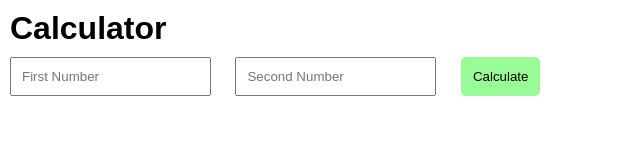
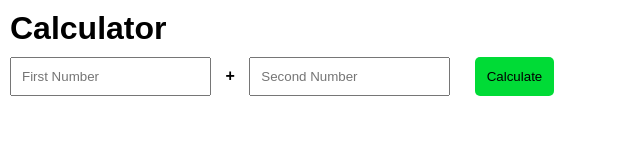
Before and after one commit to ariana124/simple_calculator, a website: page index.html in a window 1280 px wide. Shown: the whole page, without its empty margins (0-640 px from the left). Drawn offline with Linux system fonts and the light colour scheme.

Commit message:
removed unused container

```diff
--- a/index.html
+++ b/index.html
@@ -1,7 +1,6 @@
 <!DOCTYPE html>
  <html>
     <head>
-
         <meta charset="utf-8">
         <title>Simple Calculator</title>
         <meta name="description" content="">
@@ -26,32 +25,26 @@
             }
 
             button {
-                background-color: palegreen;
+                background-color: #00db36;
                 border: none;
                 border-radius: 5px;
                 padding: 12px;
                 margin: 0 10px;
             }
 
-            .container {
-                display: flex;
-                flex-direction: column;
-                margin: 0 auto;
+            span {
+                font-weight: bold;
             }
 
         </style>
-
     </head>
     <body>
-
-        <div class="container">
         <h1>Calculator</h1>
         <form action="/" method="post">
             <input type="text" name="num1" placeholder="First Number">
+            <span>+</span>
             <input type="text" name="num2" placeholder="Second Number">
             <button type="submit" name="submit">Calculate</button>
         </form>
-        </div>
-
     </body>
 </html>
```
Lines whose indentation alone changed are shown as unchanged.
